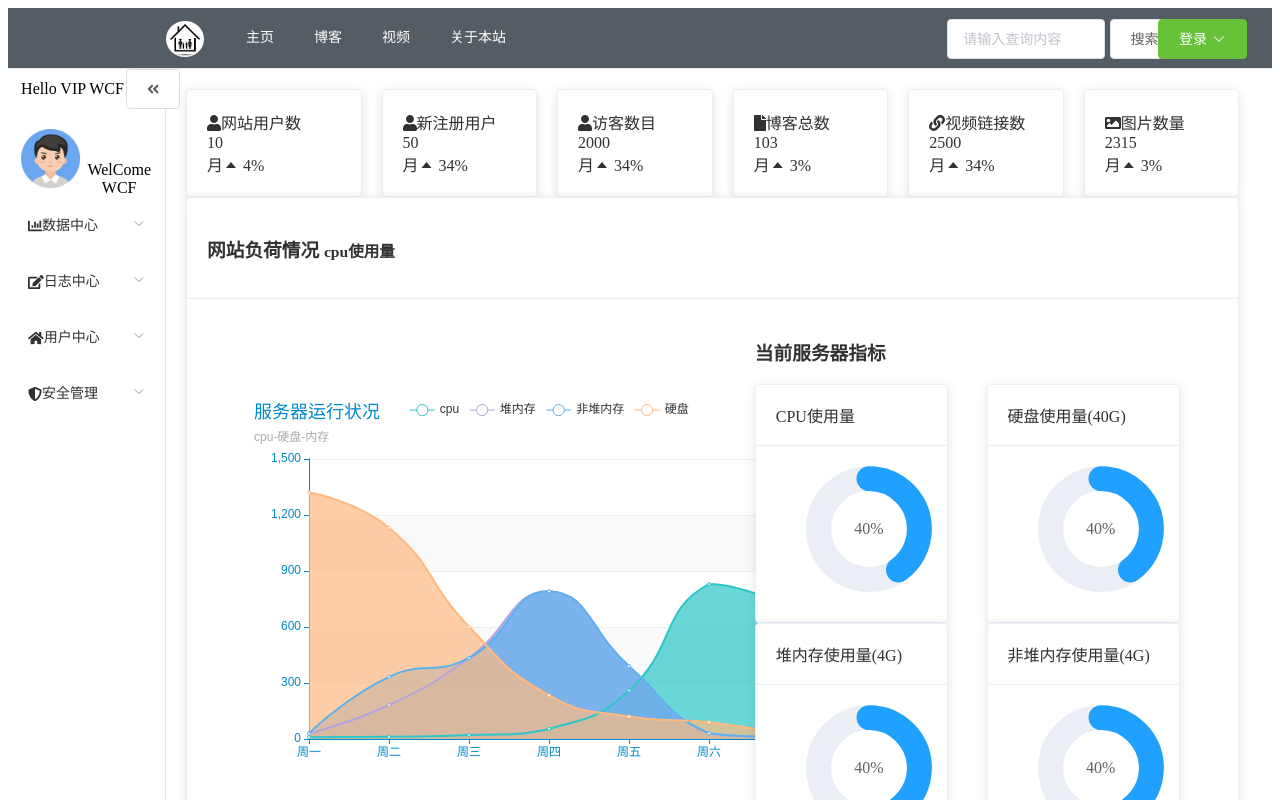
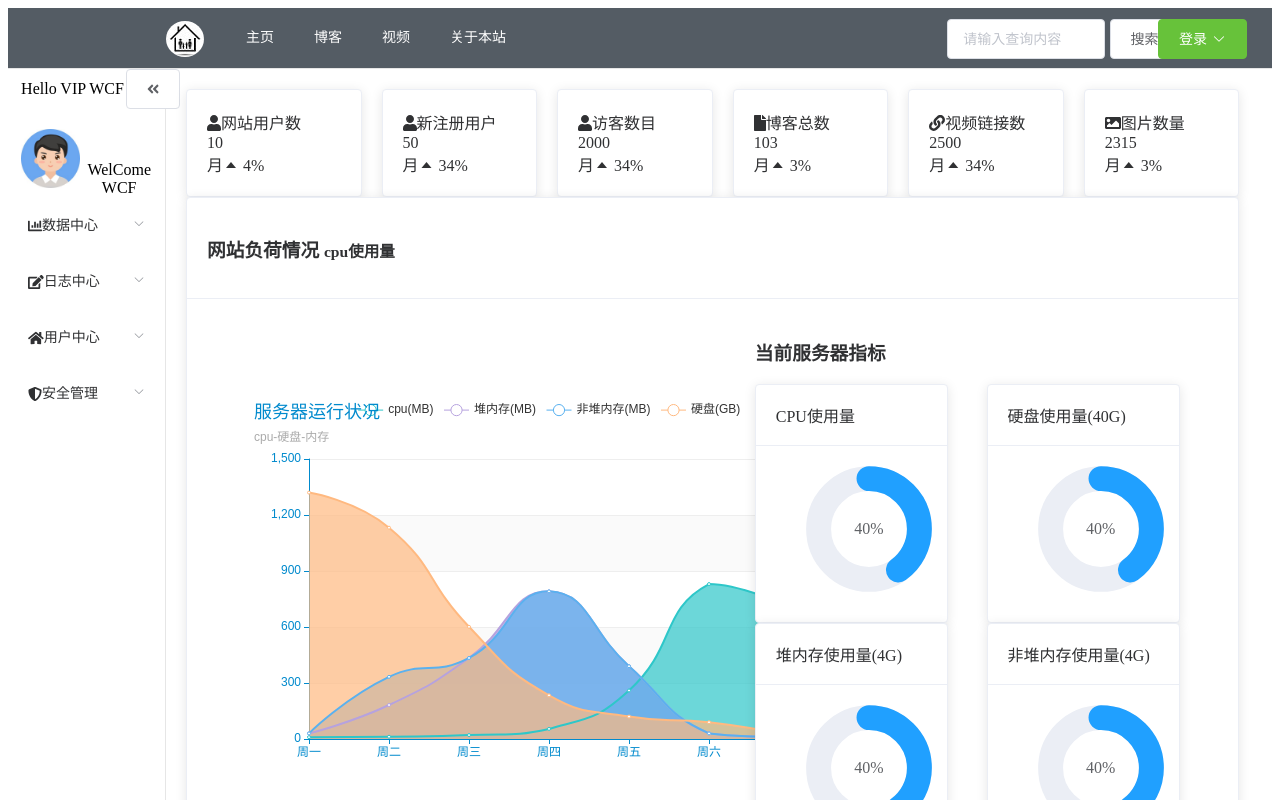
Before and after one commit to wangcanfeng01/do123-ui, a Vue app: page /admin/center in a window 1280 px wide. Shown: the top 800 px of the page. Built offline with nearby package versions, Linux system fonts and the light colour scheme; no server answers; what mavon-editor would draw is missing.

Commit message:
调整手机端适配

```diff
--- a/src/components/about/about.vue
+++ b/src/components/about/about.vue
@@ -267,7 +267,7 @@ export default {
       window.open(data.href, '_blank')
     },
     openPic (mind) {
-      let data = this.$router.resolve({path: '/upload/files' + mind + '.jpg'})
+      let data = this.$router.resolve({path: '/upload/files/' + mind})
       window.open(data.href, '_blank')
     },
     deleteVersionInfo (id) {
--- a/src/components/blog/blog_left.vue
+++ b/src/components/blog/blog_left.vue
@@ -1,12 +1,9 @@
 <template>
   <div id="blog_left">
     <el-col :span="leftCol">
-      <el-menu :default-active="currentIndex"
-               active-text-color="#ffd04b"
-               :unique-opened="true"
-               :collapse="isCollapse"
-               :router="true"
-               class="nav_height" :style="leftHeight">
+      <el-menu :default-active="currentIndex" active-text-color="#ffd04b"
+               :unique-opened="true" :collapse="isCollapse"
+               :router="true" class="nav_height" :style="leftHeight">
         <el-row style="margin-bottom: 20px">
           <el-col :span="16" :offset="2">
             <span v-show="!isCollapse" style="line-height: 40px;">Hello VIP WCF</span>
@@ -52,7 +49,7 @@ export default {
       isCollapse: false,
       pictureOffset: 2,
       collapseOffset: 0,
-      leftCol: 3,
+      leftCol: document.body.clientWidth > 450 ? 3 : 9,
       currentIndex: '/blog/center'
     }
   },
@@ -62,12 +59,12 @@ export default {
      */
     handleOpen () {
       if (this.isCollapse) {
-        this.leftCol = 3
+        this.leftCol = document.body.clientWidth > 450 ? 3 : 9
         this.collapseOffset = 0
         this.pictureOffset = 2
         this.isCollapse = false
       } else {
-        this.leftCol = 1
+        this.leftCol = document.body.clientWidth > 450 ? 1 : 4
         this.collapseOffset = 2
         this.pictureOffset = 6
         this.isCollapse = true
--- a/src/components/blog/blog_list.vue
+++ b/src/components/blog/blog_list.vue
@@ -1,23 +1,23 @@
 <template>
   <div id="blog_list">
-    <el-col :span="20" id="blog-content">
+    <el-col :span="contentWidth" id="blog-content">
       <el-row style="border-bottom: 1px solid #ebeef5;margin-bottom: 20px;padding-bottom: 20px">
-        <el-col :span="4" :offset="10">
+        <el-col :span="categoryCol.width" :offset="categoryCol.offset">
           <el-select v-model="currentCategory" filterable placeholder="文章分类">
             <el-option v-for="category in categories" :key="category.id"
                        :label="category.name" :value="category.name">
             </el-option>
           </el-select>
         </el-col>
-        <el-col :span="4">
+        <el-col :span="titleSelect.input">
           <el-input v-model="queryTitle" placeholder="文章标题..."></el-input>
         </el-col>
-        <el-col :span="2">
+        <el-col :span="titleSelect.button">
           <el-button type="primary" style="margin-left: 15px" @click="queryArticles">查询</el-button>
         </el-col>
       </el-row>
       <el-row>
-        <el-col :span="5" v-for="article in articles" :key="article.id">
+        <el-col :span="5" v-for="article in articles" :key="article.id" style="min-width: 230px">
           <el-card :body-style="{ padding: '0px' }" shadow="hover" style="margin-right: 20px;margin-bottom: 20px">
             <el-row class="item-thumb">
               <img v-if="article.cover" :src="article.cover" class="image">
@@ -69,6 +69,15 @@ export default {
   name: 'blog_list',
   data () {
     return {
+      contentWidth: document.body.clientWidth > 450 ? 18 : 13,
+      categoryCol: {
+        width: document.body.clientWidth > 450 ? 4 : 11,
+        offset: document.body.clientWidth > 450 ? 10 : 0
+      },
+      titleSelect: {
+        input: document.body.clientWidth > 450 ? 4 : 11,
+        button: document.body.clientWidth > 450 ? 2 : 2
+      },
       articles: [{
         id: 1,
         title: '文章标题',
--- a/src/components/chart/cpu_status.vue
+++ b/src/components/chart/cpu_status.vue
@@ -23,7 +23,7 @@ export default {
           trigger: 'axis'
         },
         legend: {
-          data: ['cpu', '堆内存', '非堆内存', '硬盘']
+          data: ['cpu(MB)', '堆内存(MB)', '非堆内存(MB)', '硬盘(GB)']
         },
         calculable: true,
         xAxis: [
@@ -40,28 +40,28 @@ export default {
         ],
         series: [
           {
-            name: 'cpu',
+            name: 'cpu(MB)',
             type: 'line',
             smooth: true,
             itemStyle: {normal: {areaStyle: {type: 'default'}}},
             data: [10, 12, 21, 54, 260, 830, 710]
           },
           {
-            name: '堆内存',
+            name: '堆内存(MB)',
             type: 'line',
             smooth: true,
             itemStyle: {normal: {areaStyle: {type: 'default'}}},
             data: [30, 182, 434, 791, 390, 30, 10]
           },
           {
-            name: '非堆内存',
+            name: '非堆内存(MB)',
             type: 'line',
             smooth: true,
             itemStyle: {normal: {areaStyle: {type: 'default'}}},
             data: [30, 333, 434, 791, 390, 30, 10]
           },
           {
-            name: '硬盘',
+            name: '硬盘(GB)',
             type: 'line',
             smooth: true,
             itemStyle: {normal: {areaStyle: {type: 'default'}}},
```
